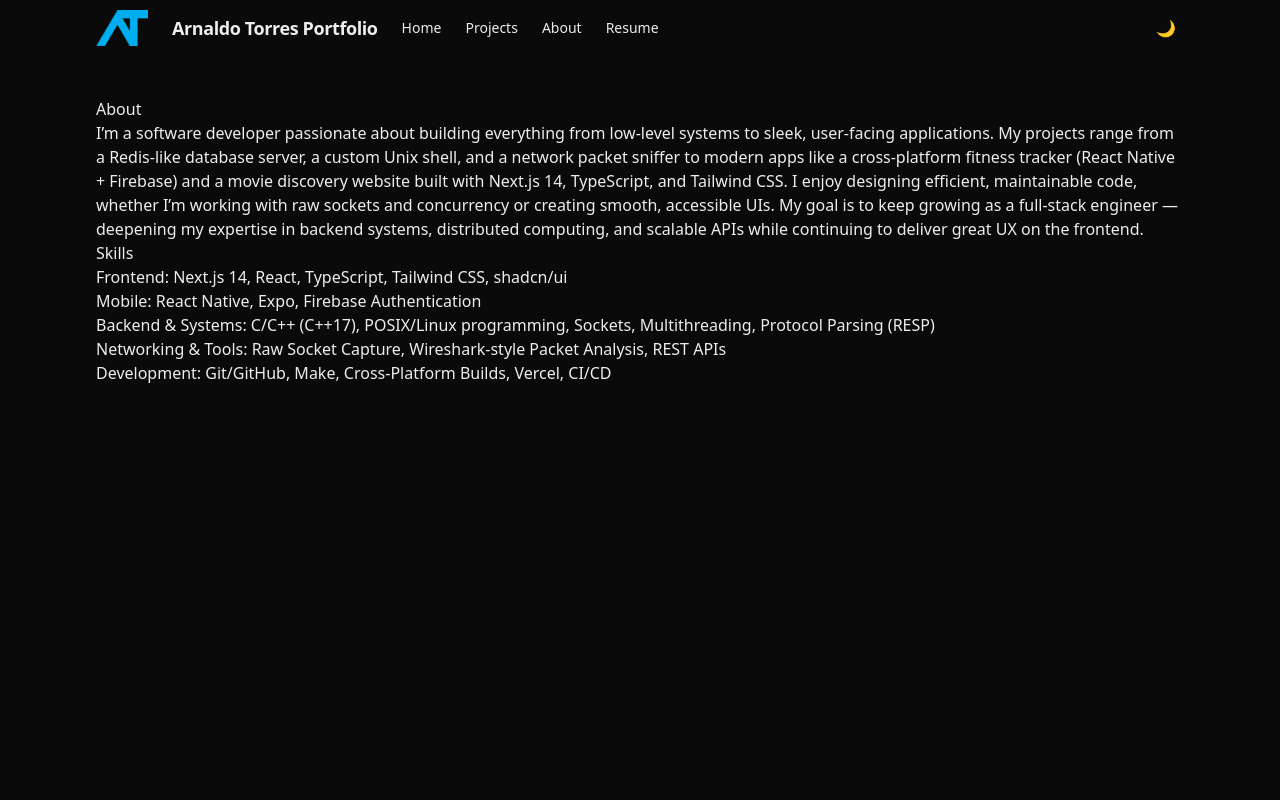
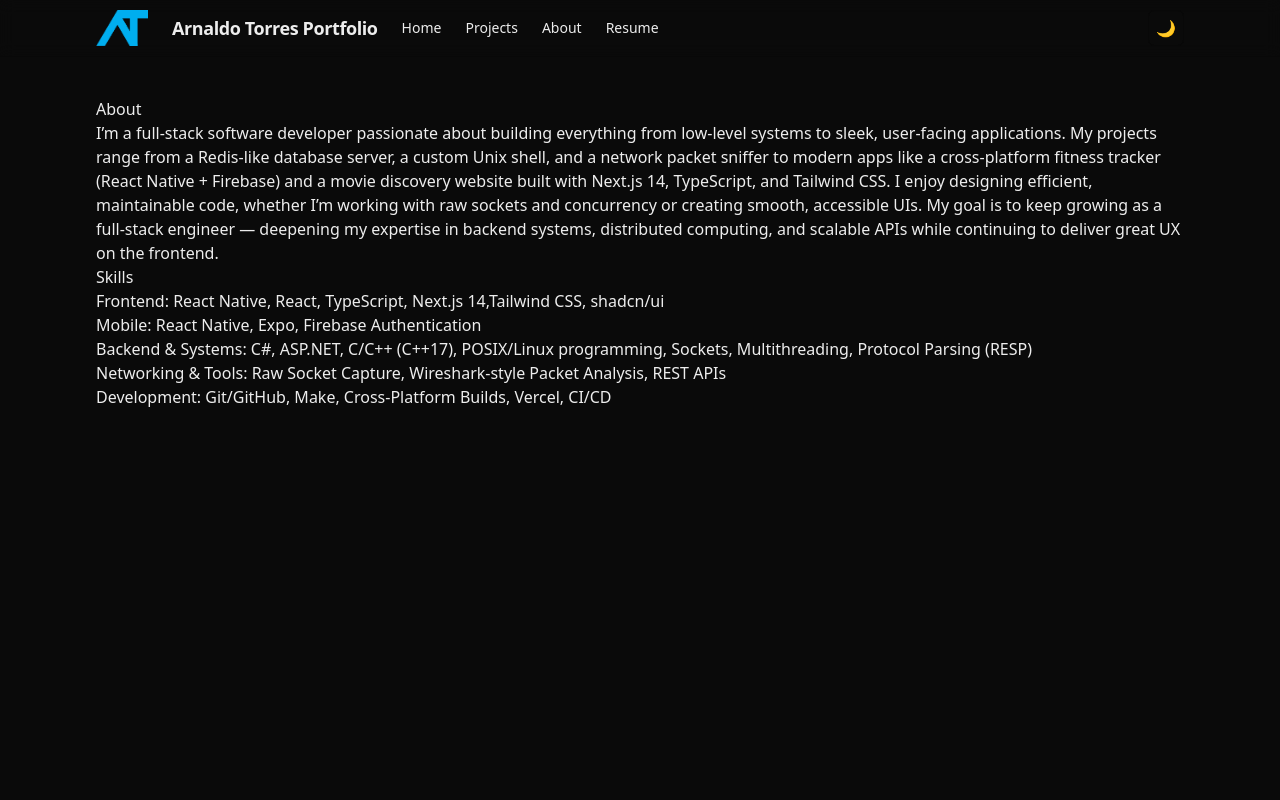
Before and after one commit to tarnaldo88/PortfolioWebsite, a Next.js app in the folder web/: page /about in a window 1280 px wide. Shown: the top 800 px of the page. Built offline with nearby package versions, Linux system fonts and the light colour scheme.

Commit message:
Adding to About

```diff
--- a/web/src/app/about/page.tsx
+++ b/web/src/app/about/page.tsx
@@ -10,7 +10,7 @@ export default function AboutPage() {
     <Container className="py-10 prose prose-neutral dark:prose-invert max-w-3xl">
       <h1>About</h1>
       <p>
-      I’m a software developer passionate about building everything
+      I’m a full-stack software developer passionate about building everything
       from low-level systems to sleek, user-facing applications. My projects range from a Redis-like database server,
       a custom Unix shell, and a network packet sniffer to modern apps like a cross-platform fitness tracker (React Native + Firebase)
       and a movie discovery website built with Next.js 14, TypeScript, and Tailwind CSS. I enjoy designing efficient, maintainable code, whether I’m working with raw sockets and concurrency or creating smooth, accessible UIs. My goal is to keep growing as a full-stack engineer — deepening my expertise in backend systems, distributed computing, and scalable APIs while continuing to deliver great UX on the frontend.
@@ -18,9 +18,9 @@ export default function AboutPage() {
 
       <h2>Skills</h2>
       <ul>
-        <li>Frontend: Next.js 14, React, TypeScript, Tailwind CSS, shadcn/ui</li>
+        <li>Frontend: React Native, React, TypeScript, Next.js 14,Tailwind CSS, shadcn/ui</li>
         <li>Mobile: React Native, Expo, Firebase Authentication</li>
-        <li>Backend & Systems: C/C++ (C++17), POSIX/Linux programming, Sockets, Multithreading, Protocol Parsing (RESP)</li>
+        <li>Backend & Systems: C#, ASP.NET, C/C++ (C++17), POSIX/Linux programming, Sockets, Multithreading, Protocol Parsing (RESP)</li>
         <li>Networking & Tools: Raw Socket Capture, Wireshark-style Packet Analysis, REST APIs</li>
         <li>Development: Git/GitHub, Make, Cross-Platform Builds, Vercel, CI/CD</li>
       </ul>
```
